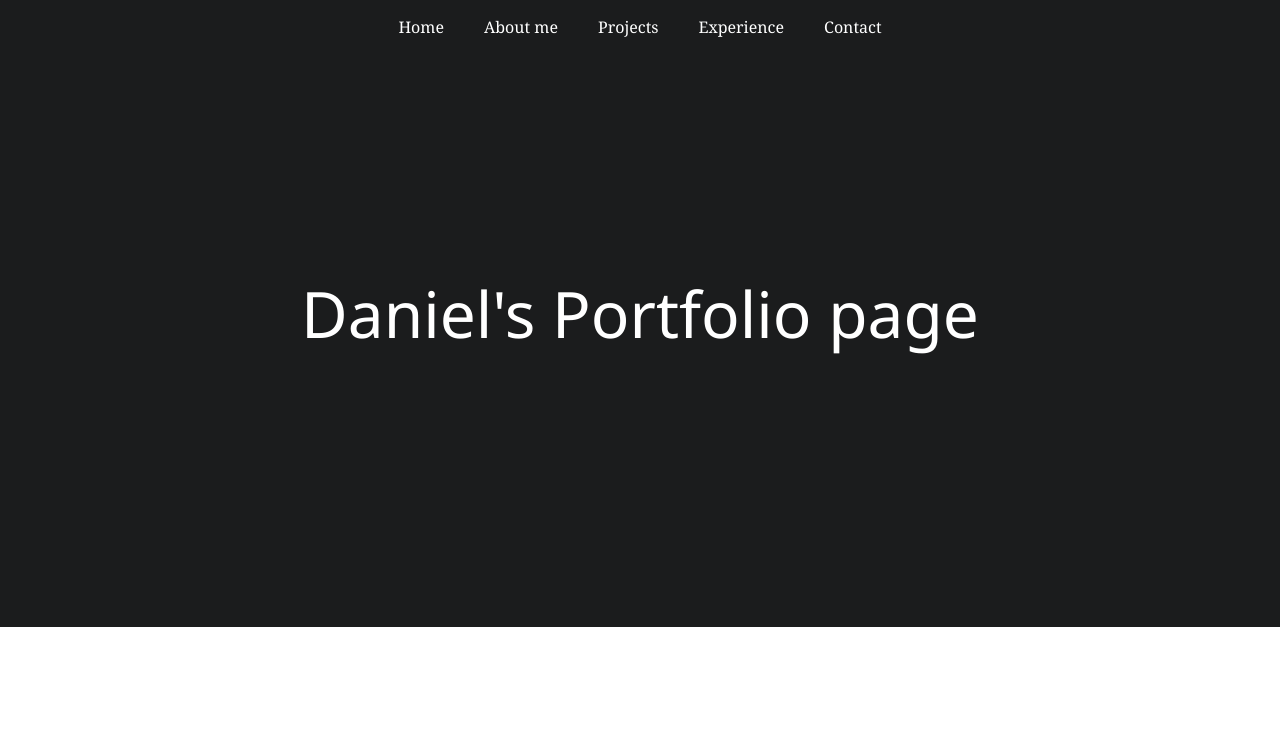
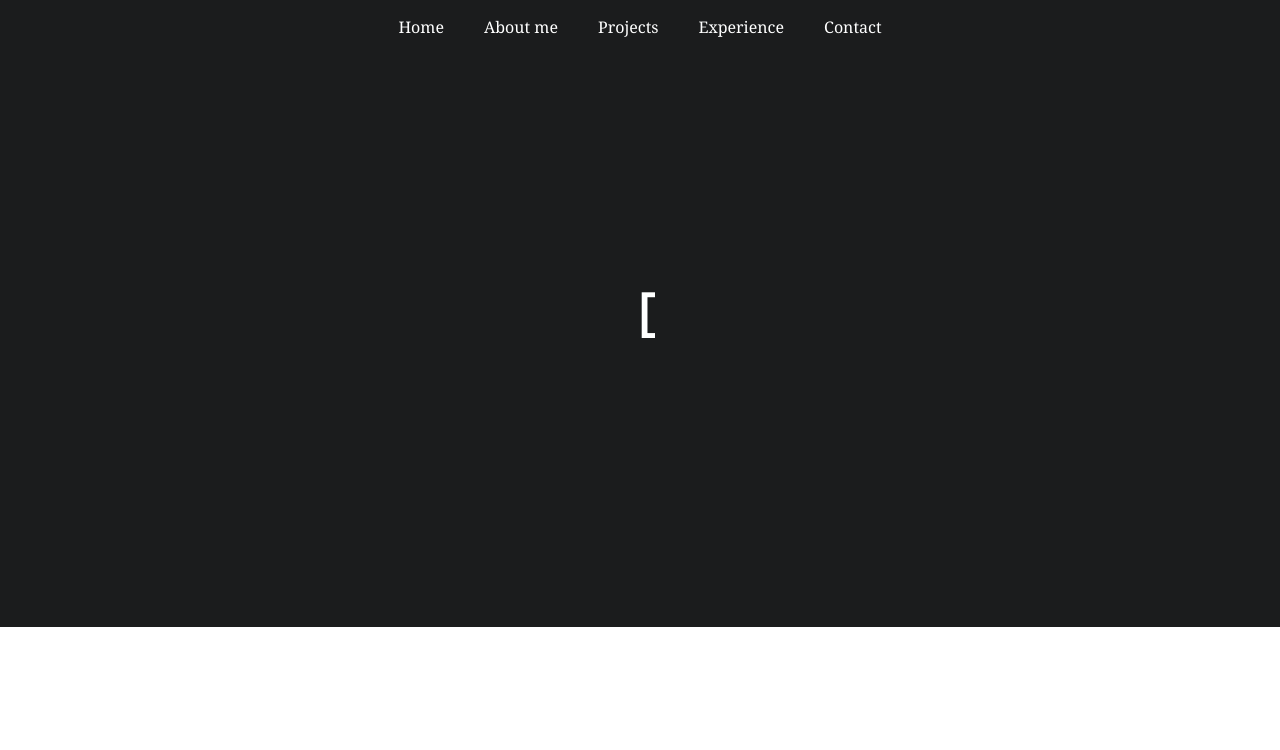
Before and after one commit to Sundholm11/portfolio, a React (Create React App) app: page / in a window 1280 px wide. Shown: the top 750 px of the page. Built offline with nearby package versions, Linux system fonts and the light colour scheme.

Commit message:
Style changes

```diff
--- a/src/components/Home.tsx
+++ b/src/components/Home.tsx
@@ -5,7 +5,7 @@ import '../styles/App.scss'
 const Home: React.FC = () => {
 	return (
 		<div id="home" className="homeContainer">
-			<h1 className="home">Daniel's Portfolio page</h1>
+			<div className="typewriteContainer"><h1 className="typewriter">Daniel's Portfolio page</h1></div>
 		</div>
 	)
 }
--- a/src/styles/App.scss
+++ b/src/styles/App.scss
@@ -4,6 +4,8 @@
 }
 
 div.homeContainer {
+    display: flex;
+    justify-content: center;
 	padding: 250px 0;
 	background-color: rgb(27, 28, 29);
 
@@ -11,17 +13,42 @@ div.homeContainer {
         color: white;
         background-color:rgb(27, 28, 29);
         padding: 20px;
-        margin: 0;
         vertical-align: middle;
         font-family: 'Segoe UI';
         font-size: 400%;
         font-weight: lighter;
     }
+
 }
 
 div.mainContainer {
 	padding: 5% 10% 10%;
 	height: 650px;
+}
+
+.typewriteContainer {
+    display: flex;
+}
+
+.typewriter {
+    display: inline-flex;
+    overflow: hidden;
+    border-right: .15em solid white;
+    white-space: nowrap;
+    margin: 0 auto;
+    animation:
+      typing 2.5s steps(40, end),
+      blink-caret .75s step-end infinite;
+}
+
+@keyframes typing {
+    from { width: 0 }
+    to { width: 100% }
+}
+
+@keyframes blink-caret {
+    from, to { border-color: transparent }
+    50% { border-color: white; }
 }
 
 @media only screen and (max-width: 700px) {
@@ -30,7 +57,14 @@ div.mainContainer {
 		overflow-x: hidden;
 	}
 
-	div.mainContainer {
-		height: 100%;
-	}
+    div.mainContainer {
+        height: 100%;
+    }
+
+    .typewriter {
+        white-space: normal;
+        animation: none;
+        border-right: none;
+    }
+
 }
--- a/src/styles/Experience.scss
+++ b/src/styles/Experience.scss
@@ -39,6 +39,7 @@ div.expContainer {
         li {
             display: inline-block;
             margin: 0px 10px;
+            border-bottom: solid 1px white;
 
             &:hover {
                 cursor: pointer;
@@ -75,6 +76,7 @@ div.expContainer {
         float: none;
 		width: 100%;
 		margin: 0;
-		margin-bottom: 5%;
+		margin-bottom: 40px;
+
 	}
 }
```
